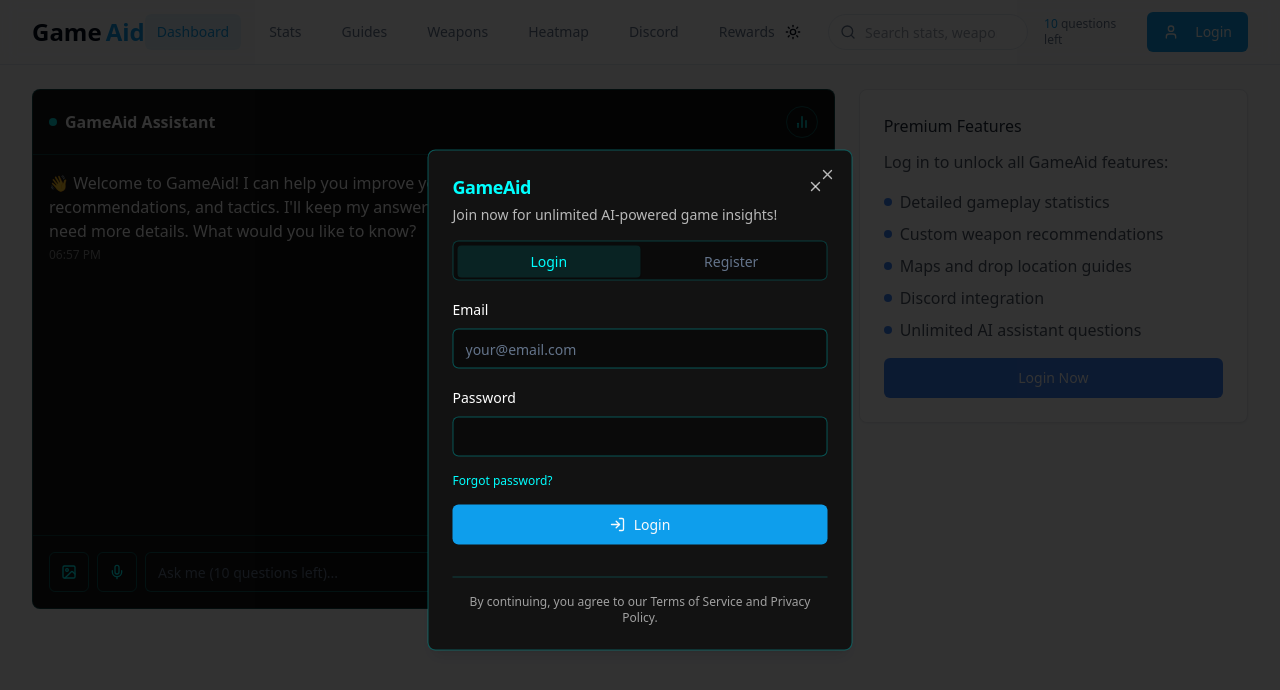
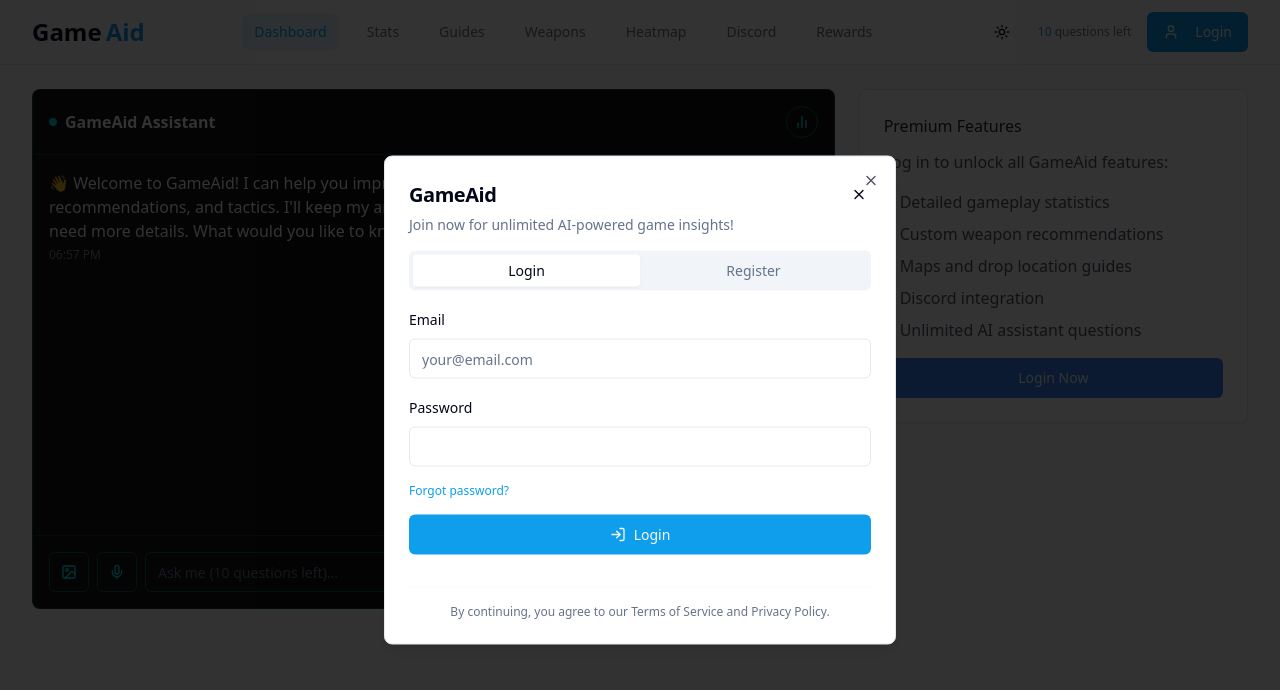
Before and after one commit to Soham0274/gameaid, a React (Vite) app: page / in a window 1280 px wide. Both pictures are taken after a click on the button "Login". Shown: the top 690 px of the page. Built offline with nearby package versions, Linux system fonts and the light colour scheme.

Commit message:
Apply theme to login portal and remove search
Apply the theme to the login portal and remove the search functionality.

```diff
--- a/src/components/LoginModal.tsx
+++ b/src/components/LoginModal.tsx
@@ -29,23 +29,16 @@ const LoginModal: React.FC<LoginModalProps> = ({ isOpen, onClose, onSuccess }) =
 
   const handleLoginSubmit = (e: React.FormEvent) => {
     e.preventDefault();
-
-    // In a real app, we would authenticate the user here
-    // For demo purposes, we'll just save the login data
     userDatabaseService.saveUser({
       username: loginData.email.split('@')[0],
       email: loginData.email,
     });
-
     onSuccess();
     onClose();
   };
 
   const handleRegisterSubmit = (e: React.FormEvent) => {
     e.preventDefault();
-
-    // In a real app, we would create a new user account here
-    // For demo purposes, we'll just save the registration data
     userDatabaseService.saveUser({
       username: registerData.name,
       email: registerData.email,
@@ -56,65 +49,58 @@ const LoginModal: React.FC<LoginModalProps> = ({ isOpen, onClose, onSuccess }) =
         google: false,
       }
     });
-
     onSuccess();
     onClose();
   };
 
   return (
     <Dialog open={isOpen} onOpenChange={onClose}>
-      <DialogContent className="bg-bgmi-dark border border-bgmi-blue/30 text-white sm:max-w-[425px]">
+      <DialogContent className="bg-card border border-border shadow-lg">
         <DialogHeader>
-          <DialogTitle className="text-white flex items-center justify-between">
-            <span className="text-glow text-bgmi-blue">GameAid</span>
-            <Button variant="ghost" className="h-6 w-6 p-0" onClick={onClose}>
-              <X className="h-4 w-4 text-white/70" />
+          <DialogTitle className="flex items-center justify-between">
+            <span className="text-gradient-primary font-bold text-xl">GameAid</span>
+            <Button variant="ghost" size="icon" className="h-6 w-6 p-0" onClick={onClose}>
+              <X className="h-4 w-4" />
             </Button>
           </DialogTitle>
-          <DialogDescription className="text-white/70">
+          <DialogDescription>
             Join now for unlimited AI-powered game insights!
           </DialogDescription>
         </DialogHeader>
 
         <Tabs defaultValue="login" className="w-full" value={activeTab} onValueChange={(value) => setActiveTab(value as 'login' | 'register')}>
-          <TabsList className="grid w-full grid-cols-2 mb-4 bg-bgmi-darker border border-bgmi-blue/20">
-            <TabsTrigger value="login" className="data-[state=active]:bg-bgmi-blue/10 data-[state=active]:text-bgmi-blue">
-              Login
-            </TabsTrigger>
-            <TabsTrigger value="register" className="data-[state=active]:bg-bgmi-blue/10 data-[state=active]:text-bgmi-blue">
-              Register
-            </TabsTrigger>
+          <TabsList className="grid w-full grid-cols-2 mb-4">
+            <TabsTrigger value="login">Login</TabsTrigger>
+            <TabsTrigger value="register">Register</TabsTrigger>
           </TabsList>
 
           <TabsContent value="login">
             <form onSubmit={handleLoginSubmit} className="space-y-4">
               <div className="space-y-2">
-                <Label htmlFor="email" className="text-white">Email</Label>
+                <Label htmlFor="email">Email</Label>
                 <Input
                   id="email"
                   type="email"
                   placeholder="your@email.com"
-                  className="bg-bgmi-darker border-bgmi-blue/30 text-white"
                   value={loginData.email}
                   onChange={(e) => setLoginData({...loginData, email: e.target.value})}
                   required
                 />
               </div>
               <div className="space-y-2">
-                <Label htmlFor="password" className="text-white">Password</Label>
+                <Label htmlFor="password">Password</Label>
                 <Input
                   id="password"
                   type="password"
-                  className="bg-bgmi-darker border-bgmi-blue/30 text-white"
                   value={loginData.password}
                   onChange={(e) => setLoginData({...loginData, password: e.target.value})}
                   required
                 />
               </div>
               <div className="flex justify-between items-center text-xs">
-                <a href="#" className="text-bgmi-blue hover:underline">Forgot password?</a>
+                <a href="#" className="text-primary hover:underline">Forgot password?</a>
               </div>
-              <Button type="submit" className="w-full neon-button flex items-center gap-2">
+              <Button type="submit" className="w-full flex items-center gap-2">
                 <LogIn className="h-4 w-4" />
                 Login
               </Button>
@@ -124,50 +110,46 @@ const LoginModal: React.FC<LoginModalProps> = ({ isOpen, onClose, onSuccess }) =
           <TabsContent value="register">
             <form onSubmit={handleRegisterSubmit} className="space-y-4">
               <div className="space-y-2">
-                <Label htmlFor="reg-name" className="text-white">Name</Label>
+                <Label htmlFor="reg-name">Name</Label>
                 <Input
                   id="reg-name"
                   placeholder="Your name"
-                  className="bg-bgmi-darker border-bgmi-blue/30 text-white"
                   value={registerData.name}
                   onChange={(e) => setRegisterData({...registerData, name: e.target.value})}
                   required
                 />
               </div>
               <div className="space-y-2">
-                <Label htmlFor="reg-email" className="text-white">Email</Label>
+                <Label htmlFor="reg-email">Email</Label>
                 <Input
                   id="reg-email"
                   type="email"
                   placeholder="your@email.com"
-                  className="bg-bgmi-darker border-bgmi-blue/30 text-white"
                   value={registerData.email}
                   onChange={(e) => setRegisterData({...registerData, email: e.target.value})}
                   required
                 />
               </div>
               <div className="space-y-2">
-                <Label htmlFor="reg-password" className="text-white">Password</Label>
+                <Label htmlFor="reg-password">Password</Label>
                 <Input
                   id="reg-password"
                   type="password"
-                  className="bg-bgmi-darker border-bgmi-blue/30 text-white"
                   value={registerData.password}
                   onChange={(e) => setRegisterData({...registerData, password: e.target.value})}
                   required
                 />
               </div>
               <div className="space-y-2">
-                <Label htmlFor="game-id" className="text-white">Game ID (Optional)</Label>
+                <Label htmlFor="game-id">Game ID (Optional)</Label>
                 <Input
                   id="game-id"
                   placeholder="Your Game ID"
-                  className="bg-bgmi-darker border-bgmi-blue/30 text-white"
                   value={registerData.gameId}
                   onChange={(e) => setRegisterData({...registerData, gameId: e.target.value})}
                 />
               </div>
-              <Button type="submit" className="w-full neon-button flex items-center gap-2">
+              <Button type="submit" className="w-full flex items-center gap-2">
                 <UserPlus className="h-4 w-4" />
                 Create Account
               </Button>
@@ -175,7 +157,7 @@ const LoginModal: React.FC<LoginModalProps> = ({ isOpen, onClose, onSuccess }) =
           </TabsContent>
         </Tabs>
 
-        <div className="mt-4 pt-4 border-t border-bgmi-blue/20 text-center text-xs text-white/60">
+        <div className="mt-4 pt-4 border-t border-border/20 text-center text-xs text-muted-foreground">
           By continuing, you agree to our Terms of Service and Privacy Policy.
         </div>
       </DialogContent>
--- a/src/components/Navbar.tsx
+++ b/src/components/Navbar.tsx
@@ -1,6 +1,7 @@
-import React, { useState } from 'react';
+
+import React from 'react';
 import { Button } from '@/components/ui/button';
-import { Search, Menu, User, LogOut } from 'lucide-react';
+import { Menu, User, LogOut } from 'lucide-react';
 import { cn } from '@/lib/utils';
 import { ThemeToggle } from './ThemeToggle';
 
@@ -70,15 +71,6 @@ const Navbar: React.FC<NavbarProps> = ({
         <div className="flex items-center gap-4">
           <ThemeToggle />
 
-          <div className="relative hidden md:flex items-center">
-            <Search className="absolute left-3 h-4 w-4 text-muted-foreground" />
-            <input
-              type="search"
-              placeholder="Search stats, weapons..."
-              className="bg-background border rounded-full h-9 w-[200px] pl-9 pr-4 text-sm focus:outline-none focus:ring-2 focus:ring-primary"
-            />
-          </div>
-
           {!isLoggedIn && questionsLeft !== undefined && (
             <div className="text-xs text-muted-foreground">
               <span className="font-medium text-primary">{questionsLeft}</span> questions left
@@ -105,7 +97,6 @@ const Navbar: React.FC<NavbarProps> = ({
             </div>
           ) : (
             <Button
-              className="bg-primary hover:bg-primary/90 text-white"
               onClick={onLoginClick}
             >
               <User className="h-4 w-4 mr-2" />
```
